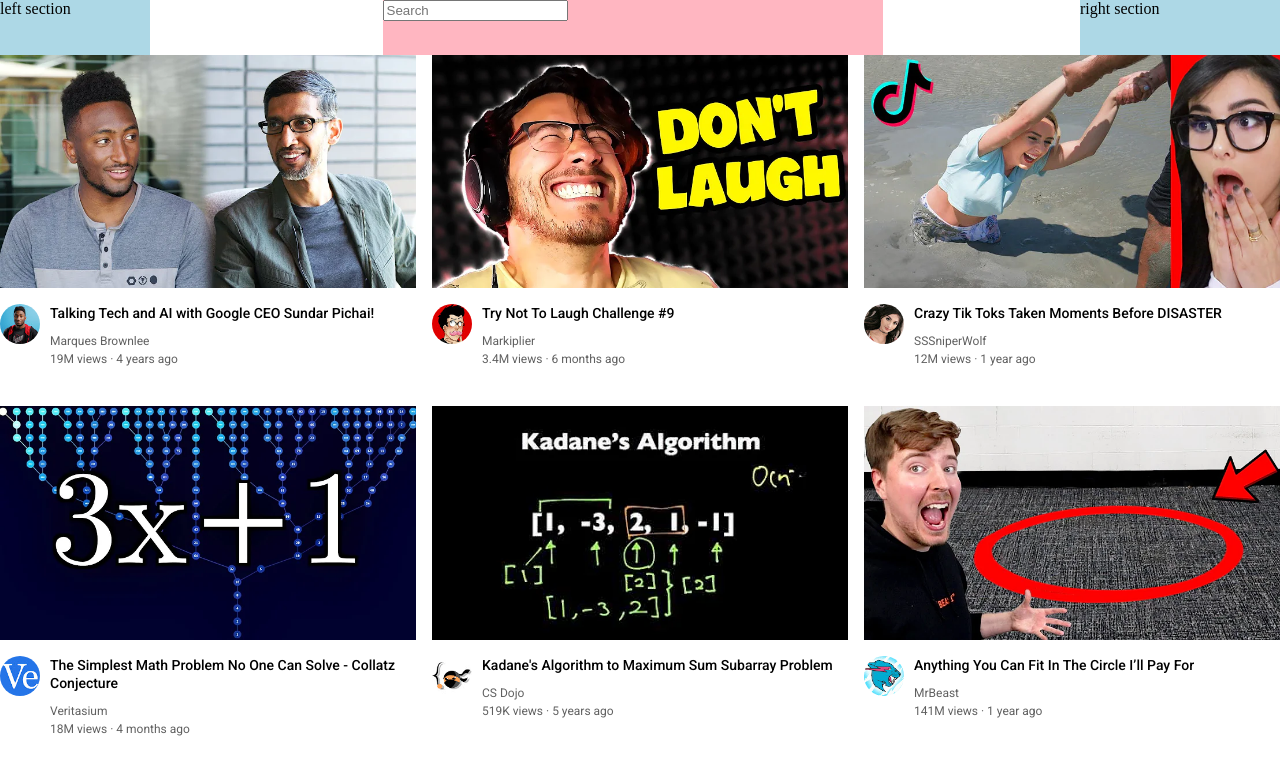
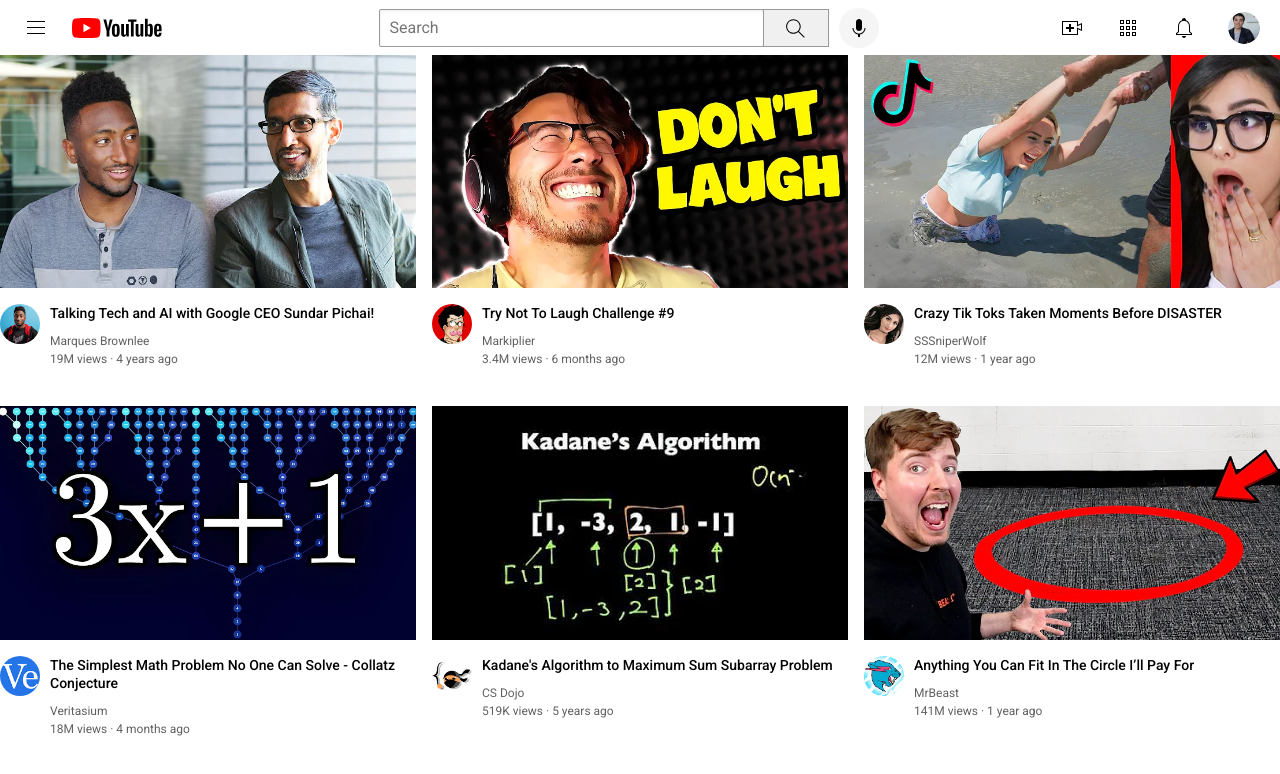
Before and after one commit to 7gajaN/FrontEnd-Practice, a plain HTML site: page HTML&CSS/youtube.html in a window 1280 px wide. Drawn offline with Linux system fonts and the light colour scheme.

Commit message:
chapter 13 finished

```diff
--- a/HTML&CSS/styles/header.css
+++ b/HTML&CSS/styles/header.css
@@ -1,28 +1,106 @@
-.search-bar{
-    display: block;
-}
 
 .header{
     height:55px;
     display: flex;
     flex-direction: row;
     justify-content: space-between;
+    align-items: center;
 }
 
 .left-section{
-    background-color: lightblue;
-    width: 150px;
+    display: flex;
+    align-items: center;
+    flex-shrink: 0;
 }
 
 .middle-section{
-    background-color: lightpink;
     flex:1;
     margin-left: 70px;
     margin-right: 35px;
     max-width: 500px;
+    display: flex;
+    align-items: center;
 }
 
 .right-section{
-    background-color: lightblue;
     width: 200px;
+    margin-right: 20px;
+    display: flex;
+    align-items: center;
+    justify-content: space-between;
+    flex-shrink: 0;
 }
+
+.hamburger-menu{
+    height: 24px;
+    margin-left: 24px;
+    margin-right: 24px;
+}
+
+.youtube-logo{
+    height: 20px;
+}
+
+.search-button{
+    height: 38px;
+    width: 66px;
+    background-color: rgb(240, 240, 240);
+    border-width: 1px;
+    border-style: solid;
+    border-color: rgb(153, 153, 153);
+    margin-left: -1px;
+    margin-right: 10px;
+}
+
+.search-icon{
+    height: 25px;
+    margin-top: 4px;
+}
+
+.voice-search-button{
+    height: 40px;
+    width: 40px;
+    border-radius: 20px;
+    border: none;
+    background-color: rgb(245, 245, 245);
+}
+
+.voice-search-icon{
+    height: 24px;
+    margin-top: 4px;
+}
+
+.search-bar{
+    flex: 1;
+    height: 34px;
+    padding-left: 10px;
+    font-size: 16px;
+    border-width: 1px;
+    border-style: solid;
+    border-color: rgb(153, 153, 153);
+    border-radius: 2px;
+    box-shadow: inset 1px 2px 3px rgba(0,0,0,0.05);
+    width: 0;
+}
+
+.search-bar::placeholder{
+    font-family: 'Roboto', sans-serif, Arial, Helvetica, sans-serif;
+    font-size: 16px;
+}
+
+.upload-icon{
+    height: 24px;
+}
+
+.youtube-apps-icon{
+    height: 24px;
+}
+
+.notification-icon{
+    height: 24px;
+}
+
+.current-user-picture{
+    height: 32px;
+    border-radius: 16px;
+}
--- a/HTML&CSS/youtube.html
+++ b/HTML&CSS/youtube.html
@@ -13,11 +13,25 @@
     </head>
     <body>
         <div class="header">
-            <div class="left-section">left section</div>
+            <div class="left-section">
+                <img class="hamburger-menu" src="icons/hamburger-menu.svg">
+                <img class="youtube-logo" src="icons/youtube-logo.svg">
+            </div>
             <div class="middle-section">
                 <input class="search-bar" type="text" placeholder="Search">
+                <button class="search-button">
+                    <img class="search-icon" src="icons/search.svg">
+                </button>
+                <button class="voice-search-button">
+                    <img class="voice-search-icon" src="icons/voice-search-icon.svg">
+                </button>
             </div>
-            <div class="right-section">right section</div>
+            <div class="right-section">
+                <img class="upload-icon" src="icons/upload.svg">
+                <img class="youtube-apps-icon" src="icons/youtube-apps.svg">
+                <img class="notification-icon" src="icons/notifications.svg">
+                <img class="current-user-picture" src="channel-pictures/my-channel.jpeg">
+            </div>
 
         </div>
         <div class="video-grid">
```
Also changed, not shown: HTML&CSS/channel-pictures/my-channel.jpeg (added), HTML&CSS/icons/hamburger-menu.svg (added), HTML&CSS/icons/home.svg (added), HTML&CSS/icons/library.svg (added), HTML&CSS/icons/notifications.svg (added), HTML&CSS/icons/originals.svg (added), HTML&CSS/icons/search.svg (added), HTML&CSS/icons/subscriptions.svg (added), HTML&CSS/icons/upload.svg (added), HTML&CSS/icons/voice-search-icon.svg (added), HTML&CSS/icons/youtube-apps.svg (added), HTML&CSS/icons/youtube-logo.svg (added), HTML&CSS/icons/youtube-music.svg (added).
